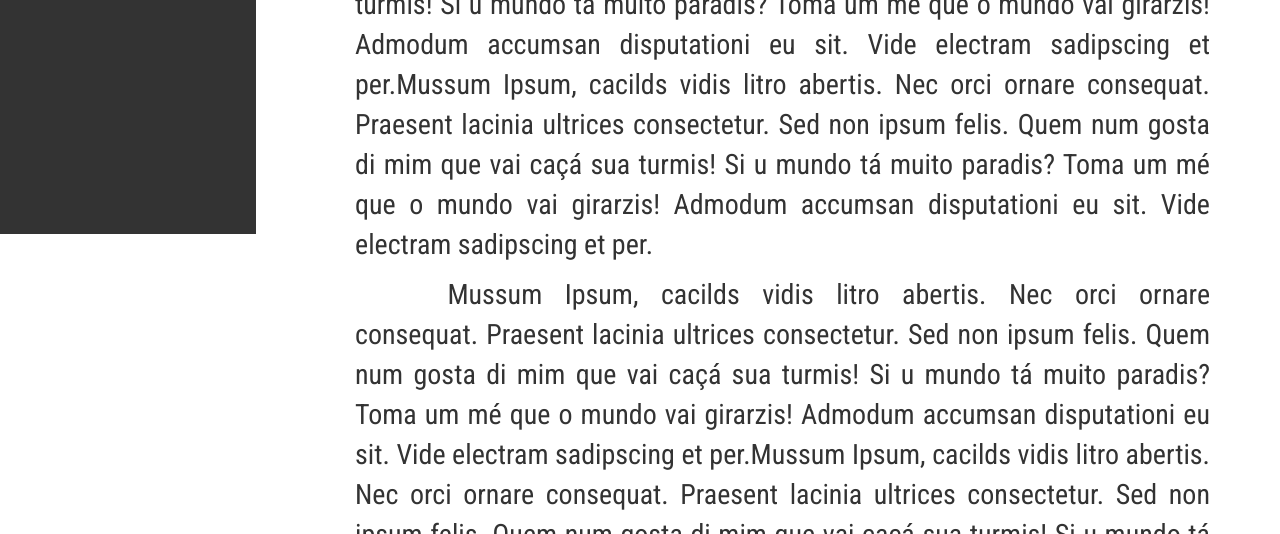
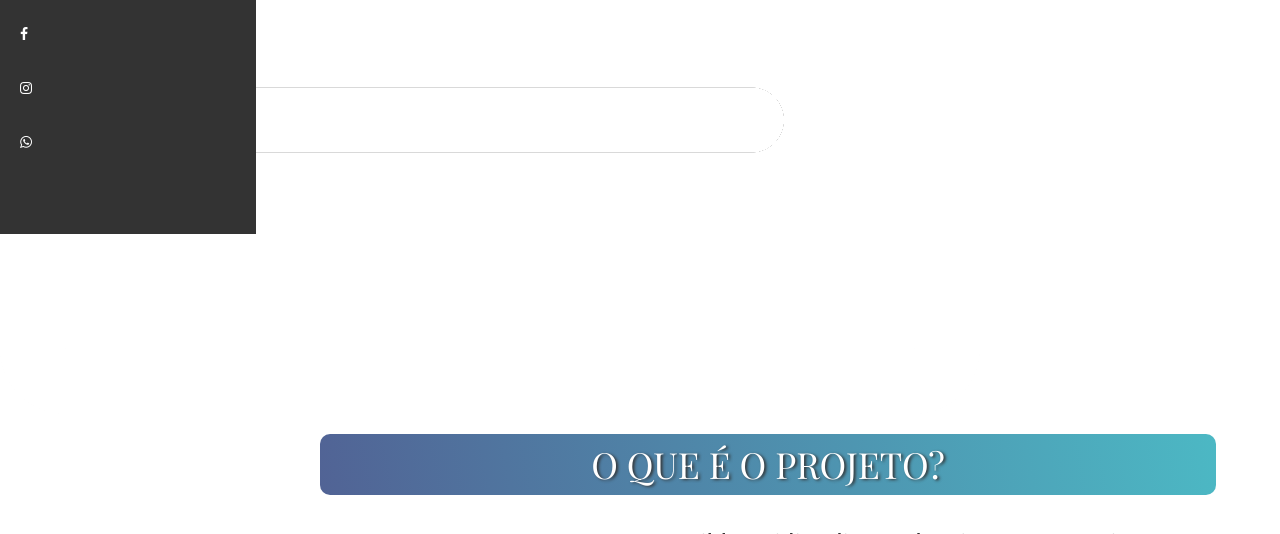
Before and after one commit to 2017-1-LCC/Site-3P4, a website: page index.html in a window 1280 px wide. Shown: the part 566-1100 px from the top of the page. Drawn offline with nearby package versions, Linux system fonts and the light colour scheme.

Commit message:
Update index.html

```diff
--- a/index.html
+++ b/index.html
@@ -7,6 +7,7 @@
 		<meta name="viewport" content="width=device-width, initial-scale=1, shrink-to-fit=no">
       <link href="https://fonts.googleapis.com/css?family=Roboto+Condensed" rel="stylesheet">
       <link href="https://fonts.googleapis.com/css?family=Playfair+Display" rel="stylesheet">
+      <link rel="stylesheet" href="https://cdnjs.cloudflare.com/ajax/libs/font-awesome/4.7.0/css/font-awesome.min.css">
 	</head>
 
 	<body>
@@ -20,6 +21,22 @@
             <a class="itemBarra" href="#galeria">GALERIA DE FOTOS</a>
             <a class="itemBarra" href="#sobre">SOBRE</a>
 	      	<a class="itemBarra" href="#faleConosco">FALE CONOSCO!</a>
+	<section>
+	   <div class="rede" id="facebook">
+	     <a target="blank_" href="https://www.facebook.com/descubraoif/" class="fa fa-facebook"></a>
+	       </div>
+	         <div class="rede" id="instagram">
+		   <a target="blank_" href="https://www.instagram.com/descubraoif/" class="fa fa-instagram"></a>
+	       </div>
+	       <div class="rede" id="whatsapp">
+		  <a  target="blank_" href="https://chat.whatsapp.com/BwKvVTDg6HB3LMTzoUihgt" class="fa fa-whatsapp"></a>
+	      </div>
+	</section>
+
+            <a href="javascript:void(0);" class="icon" onclick="menu()">
+               <img src="icons/burguer.png">
+            </a>
+	      </div>
 
             <a href="javascript:void(0);" class="icon" onclick="menu()">
                <img src="icons/burguer.png">
```
